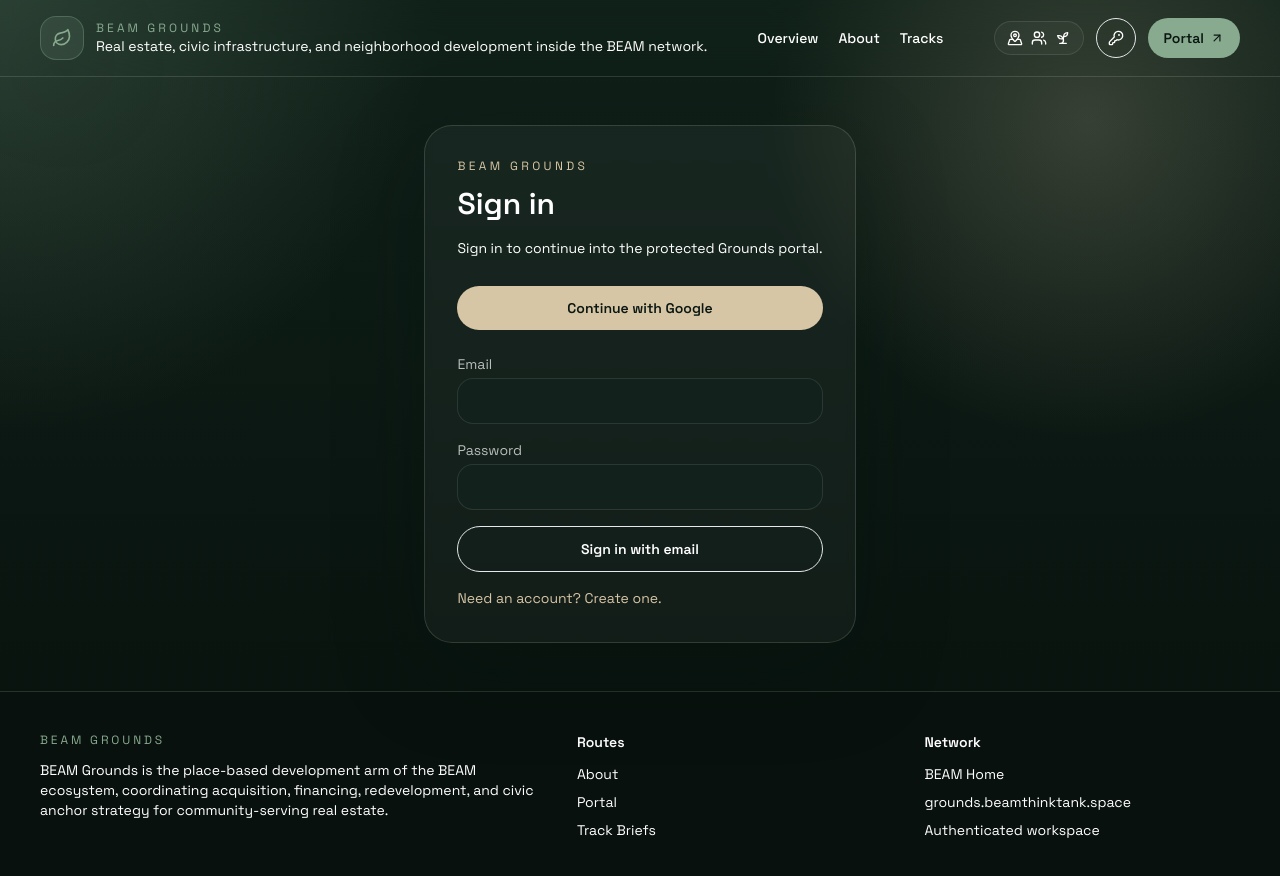
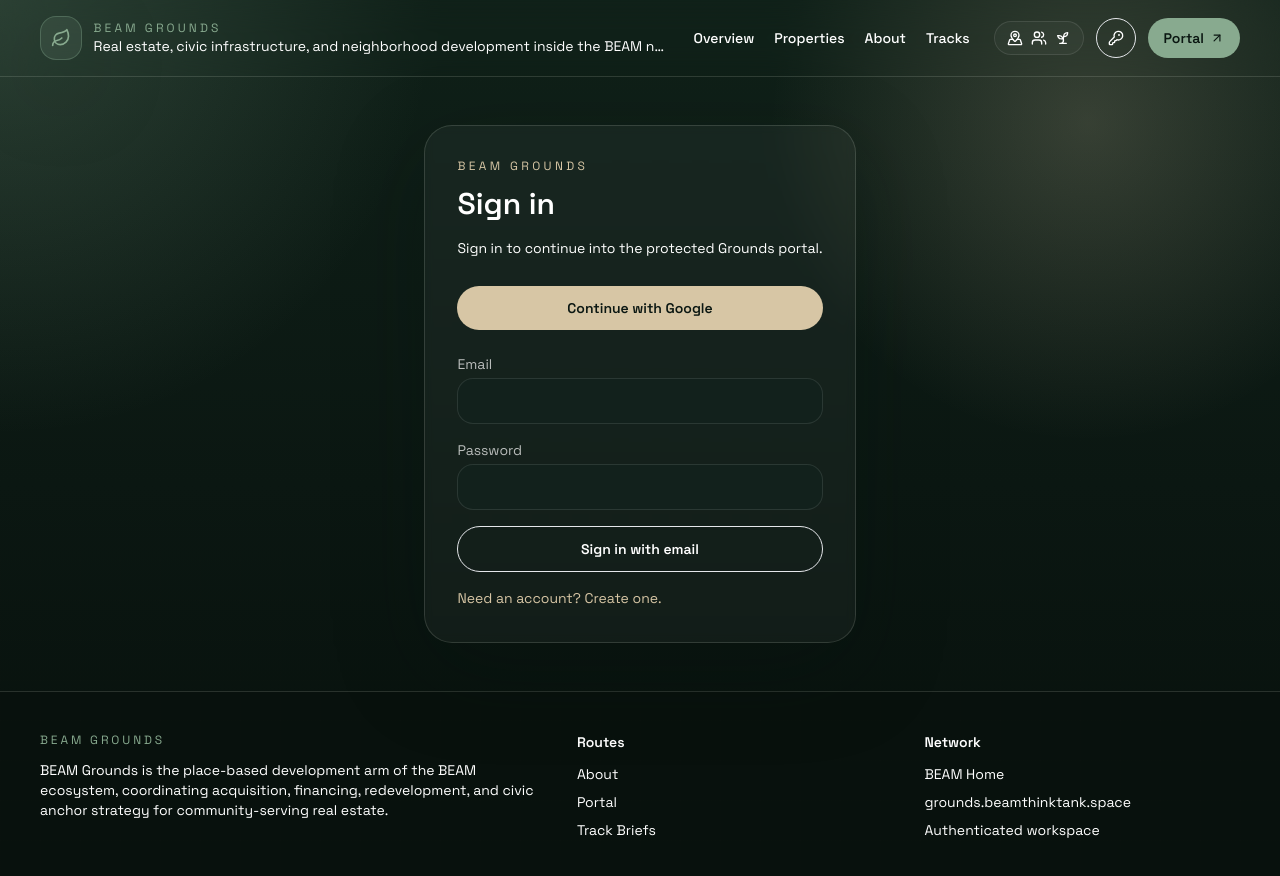
Before and after one commit to ezrarag/grounds.beamthinktank.space, a Next.js app: page /login in a window 1280 px wide. Shown: the top 876 px of the page. Built offline with nearby package versions, Linux system fonts and the light colour scheme; no server answers; a web font is replaced by a local one.

Commit message:
refactor: align properties card component naming

```diff
--- a/app/properties/page.tsx
+++ b/app/properties/page.tsx
@@ -1,8 +1,8 @@
 'use client'
 
 import { useMemo, useState } from 'react'
-import { GroundsSiteCard } from '@/components/GroundsSiteCard'
 import { PropertyGalleryFilters } from '@/components/PropertyGalleryFilters'
+import { PropertyTeaserCard } from '@/components/PropertyTeaserCard'
 import { usePublicAcquisitionSites } from '@/lib/useAcquisitionSites'
 
 export default function PropertiesPage() {
@@ -51,7 +51,7 @@ export default function PropertiesPage() {
       ) : filtered.length > 0 ? (
         <div className="mt-4 grid grid-cols-1 gap-4 md:grid-cols-2 lg:grid-cols-2">
           {filtered.map((site) => (
-            <GroundsSiteCard key={site.id} site={site} />
+            <PropertyTeaserCard key={site.id} site={site} />
           ))}
         </div>
       ) : (
--- a/components/AppHeader.tsx
+++ b/components/AppHeader.tsx
@@ -6,6 +6,7 @@ import { cn } from '@/lib/utils'
 
 const navItems = [
   { href: '/', label: 'Overview' },
+  { href: '/properties', label: 'Properties' },
   { href: '/about', label: 'About' },
   { href: '/#tracks', label: 'Tracks' },
 ]
--- a/components/GroundsSiteCard.tsx
+++ b/components/PropertyTeaserCard.tsx
@@ -107,7 +107,7 @@ const TABS: TabDef[] = [
   { id: 'stewardship', label: 'Stewardship', icon: ShieldCheck },
 ]
 
-export function GroundsSiteCard({ site }: { site: BeamAsset }) {
+export function PropertyTeaserCard({ site }: { site: BeamAsset }) {
   const [expanded, setExpanded] = useState(false)
   const [activeTab, setActiveTab] = useState<string>('tenancy')
 
```
